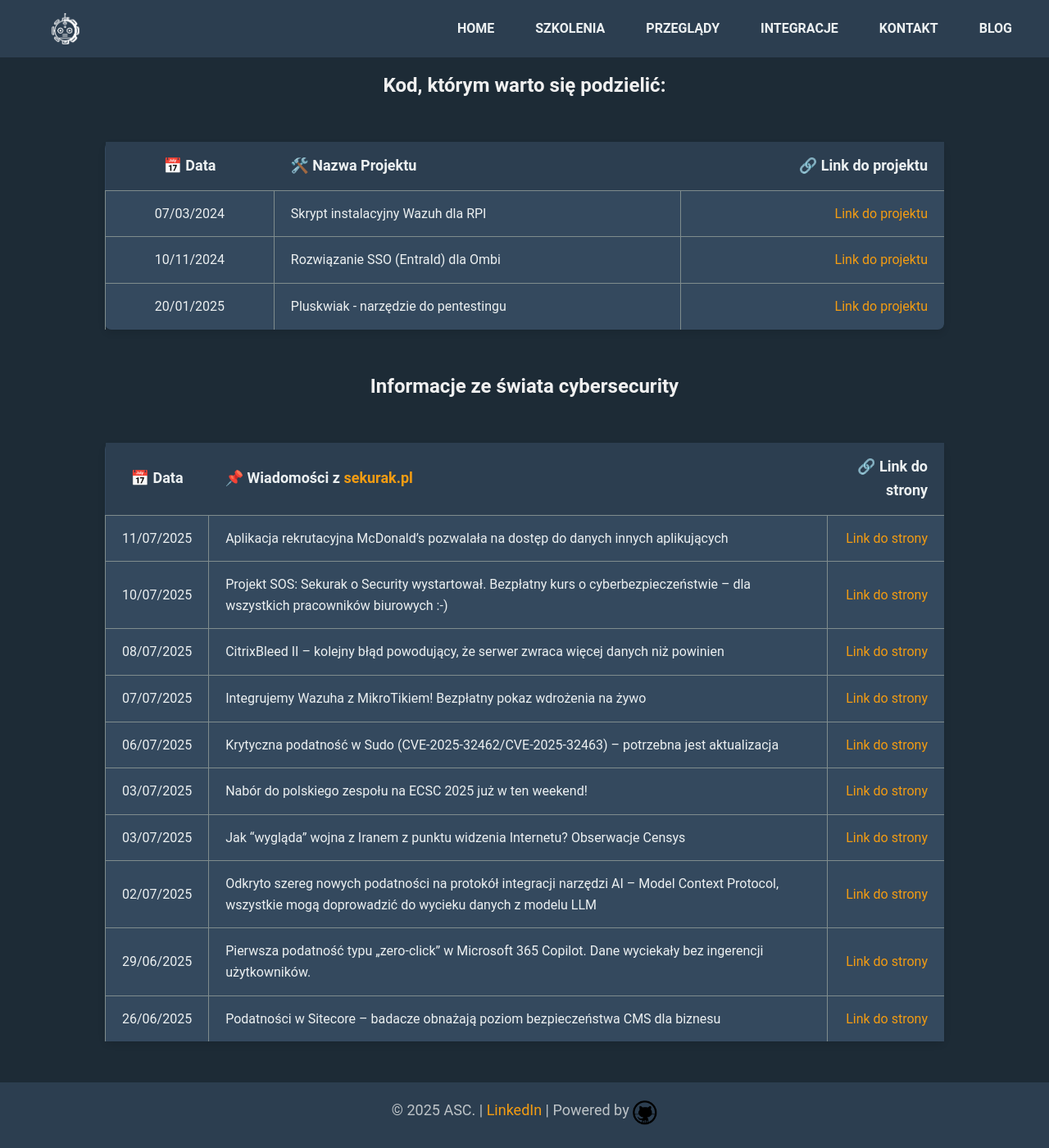
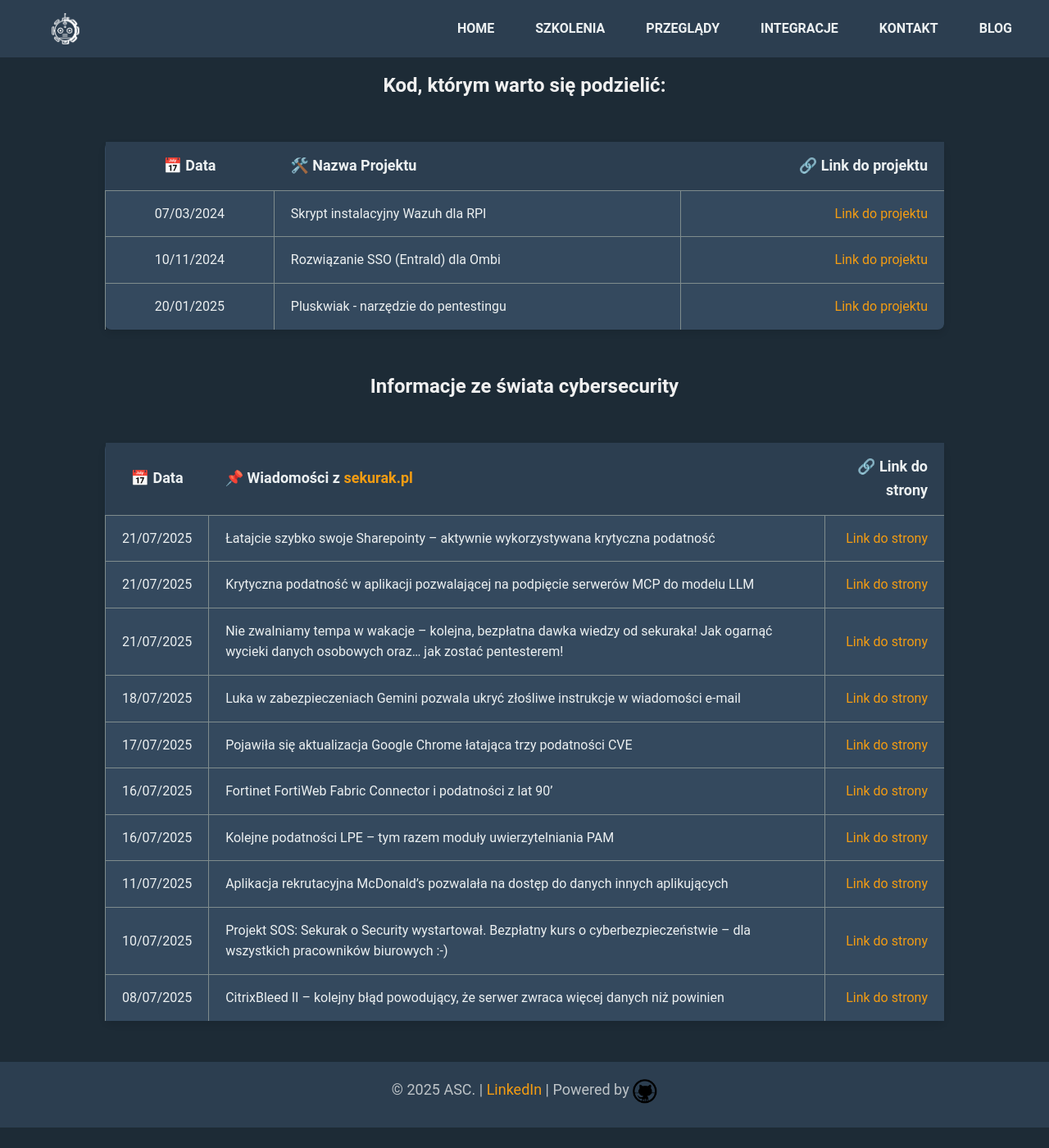
Before and after one commit to dadmins1984/Web, a Jekyll site: the page built from projects.md, in a window 1280 px wide and 1400 px high, scrolled down 113 px. Shown: the whole window at 82% size. Built offline with Jekyll 4.4.1, drawn with Linux system fonts in a browser that asks for light colours; after the commit the page ends 1488 px from its top, so only the background shows below that.

Commit message:
Blog update: 2025-21-07

```diff
--- a/projects.md
+++ b/projects.md
@@ -16,13 +16,13 @@ title: "Projects"
 
 | 📅 Data | 📌 Wiadomości z [sekurak.pl](https://sekurak.pl/) | 🔗 Link do strony |
 |:---------:|:------------------|-------------------:|
+| 21/07/2025 | Łatajcie szybko swoje Sharepointy – aktywnie wykorzystywana krytyczna podatność | [Link do strony](https://sekurak.pl/latajcie-szybko-swoje-sharepointy-aktywnie-wykorzystywana-krytyczna-podatnosc/) |
+| 21/07/2025 | Krytyczna podatność w aplikacji pozwalającej na podpięcie serwerów MCP do modelu LLM | [Link do strony](https://sekurak.pl/krytyczna-podatnosc-w-aplikacji-pozwalajacej-na-podpiecie-serwerow-mcp-do-modelu-llm/) |
+| 21/07/2025 | Nie zwalniamy tempa w wakacje – kolejna, bezpłatna dawka wiedzy od sekuraka! Jak ogarnąć wycieki danych osobowych oraz… jak zostać pentesterem! | [Link do strony](https://sekurak.pl/nie-zwalniamy-tempa-w-wakacje-kolejna-bezplatna-dawka-wiedzy-od-sekuraka-jak-ogarnac-wycieki-danych-osobowych-oraz-jak-zostac-pentesterem/) |
+| 18/07/2025 | Luka w zabezpieczeniach Gemini pozwala ukryć złośliwe instrukcje w wiadomości e-mail | [Link do strony](https://sekurak.pl/luka-w-zabezpieczeniach-gemini-pozwala-ukryc-zlosliwe-instrukcje-w-wiadomosci-e-mail/) |
+| 17/07/2025 | Pojawiła się aktualizacja Google Chrome łatająca trzy podatności CVE | [Link do strony](https://sekurak.pl/pojawila-sie-aktualizacja-google-chrome-latajaca-trzy-podatnosci-cve/) |
+| 16/07/2025 | Fortinet FortiWeb Fabric Connector i podatności z lat 90’ | [Link do strony](https://sekurak.pl/fortinet-fortiweb-fabric-connector-i-podatnosci-z-lat-90/) |
+| 16/07/2025 | Kolejne podatności LPE – tym razem moduły uwierzytelniania PAM | [Link do strony](https://sekurak.pl/kolejne-podatnosci-w-sudo-tym-razem-moduly-uwierzytelniania-pam/) |
 | 11/07/2025 | Aplikacja rekrutacyjna McDonald’s pozwalała na dostęp do danych innych aplikujących | [Link do strony](https://sekurak.pl/aplikacja-rekrutacyjna-mcdonalds-pozwalala-na-dostep-do-danych-innych-aplikujacych/) |
 | 10/07/2025 | Projekt SOS: Sekurak o Security wystartował. Bezpłatny kurs o cyberbezpieczeństwie – dla wszystkich pracowników biurowych :-) | [Link do strony](https://sekurak.pl/projekt-sos-sekurak-o-security-wystartowal-zobacz-co-dla-ciebie-przygotowalismy/) |
 | 08/07/2025 | CitrixBleed II – kolejny błąd powodujący, że serwer zwraca więcej danych niż powinien | [Link do strony](https://sekurak.pl/citrixbleed-ii-kolejny-blad-powodujacy-ze-serwer-zwraca-wiecej-danych-niz-powinien/) |
-| 07/07/2025 | Integrujemy Wazuha z MikroTikiem! Bezpłatny pokaz wdrożenia na żywo | [Link do strony](https://sekurak.pl/integrujemy-wazuha-z-mikrotikiem-bezplatny-pokaz-wdrozenia-na-zywo/) |
-| 06/07/2025 | Krytyczna podatność w Sudo (CVE-2025-32462/CVE-2025-32463) – potrzebna jest aktualizacja | [Link do strony](https://sekurak.pl/krytyczna-podatnosc-w-sudo-cve-2025-32462-cve-2025-32463-potrzebna-jest-aktualizacja/) |
-| 03/07/2025 | Nabór do polskiego zespołu na ECSC 2025 już w ten weekend! | [Link do strony](https://sekurak.pl/nabor-do-polskiego-zespolu-na-ecsc-2025-juz-w-ten-weekend/) |
-| 03/07/2025 | Jak “wygląda” wojna z Iranem z punktu widzenia Internetu? Obserwacje Censys | [Link do strony](https://sekurak.pl/jak-wyglada-wojna-z-iranem-z-punktu-widzenia-internetu-obserwacje-censys/) |
-| 02/07/2025 | Odkryto szereg nowych podatności na protokół integracji narzędzi AI – Model Context Protocol, wszystkie mogą doprowadzić do wycieku danych z modelu LLM | [Link do strony](https://sekurak.pl/odkryto-szereg-nowych-podatnosci-na-protokol-integracji-narzedzi-ai-model-context-protocol-wszystkie-moga-doprowadzic-do-wycieku-danych-z-modelu-llm/) |
-| 29/06/2025 | Pierwsza podatność typu „zero-click” w Microsoft 365 Copilot. Dane wyciekały bez ingerencji użytkowników. | [Link do strony](https://sekurak.pl/pierwsza-podatnosc-typu-zero-click-w-microsoft-365-copilot-dane-wyciekaly-bez-ingerencji-uzytkownikow/) |
-| 26/06/2025 | Podatności w Sitecore – badacze obnażają poziom bezpieczeństwa CMS dla biznesu | [Link do strony](https://sekurak.pl/podatnosci-w-sitecore-badacze-obnazaja-poziom-bezpieczenstwa-cms-dla-biznesu/) |
```
